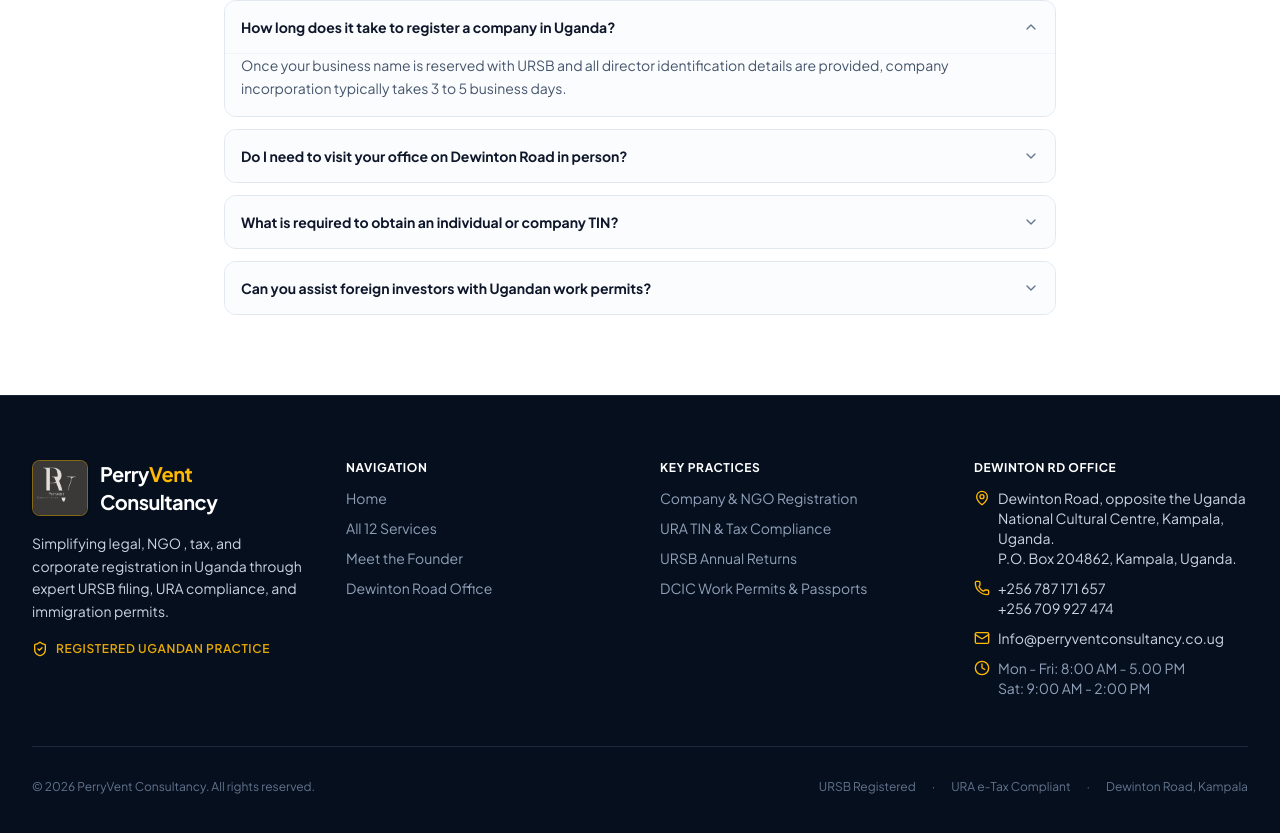
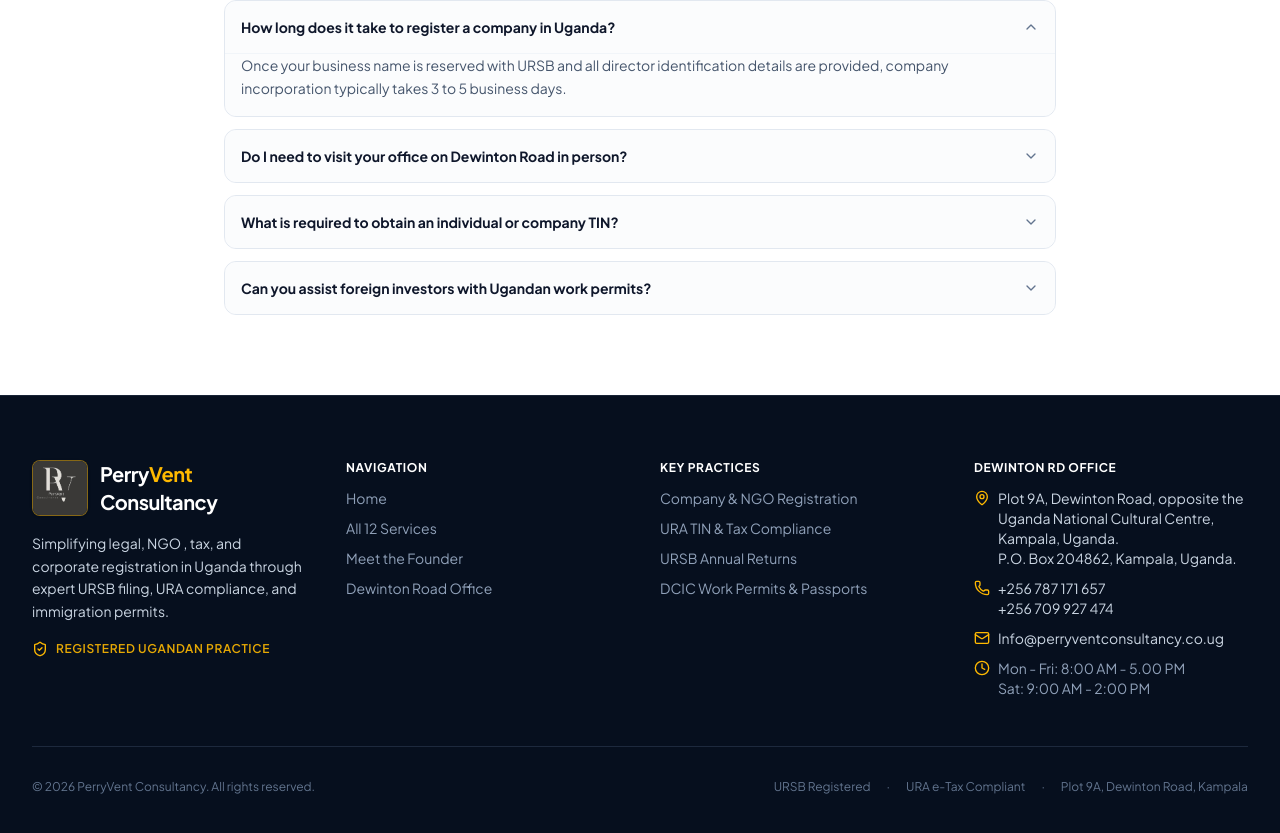
Before and after one commit to youngdanny756-sudo/perryvent-website, a Next.js app: page / in a window 1280 px wide. Shown: the part 4289-5122 px from the top of the page. Built offline with nearby package versions, Linux system fonts and the light colour scheme.

Commit message:
Add Plot 9A to footer address

```diff
--- a/app/components/Footer.tsx
+++ b/app/components/Footer.tsx
@@ -64,7 +64,7 @@
               <div className="flex items-start gap-2">
                 <MapPin className="w-4 h-4 text-amber-400 shrink-0 mt-0.5" />
                 <span className="text-slate-300">
-                  Dewinton Road, opposite the Uganda National Cultural Centre, Kampala, Uganda.
+                  Plot 9A, Dewinton Road, opposite the Uganda National Cultural Centre, Kampala, Uganda.
                   <br />
                   P.O. Box 204862, Kampala, Uganda.
                 </span>
@@ -102,7 +102,7 @@
             <span>·</span>
             <span>URA e-Tax Compliant</span>
             <span>·</span>
-            <span>Dewinton Road, Kampala</span>
+            <span>Plot 9A, Dewinton Road, Kampala</span>
           </div>
         </div>
       </div>
```
